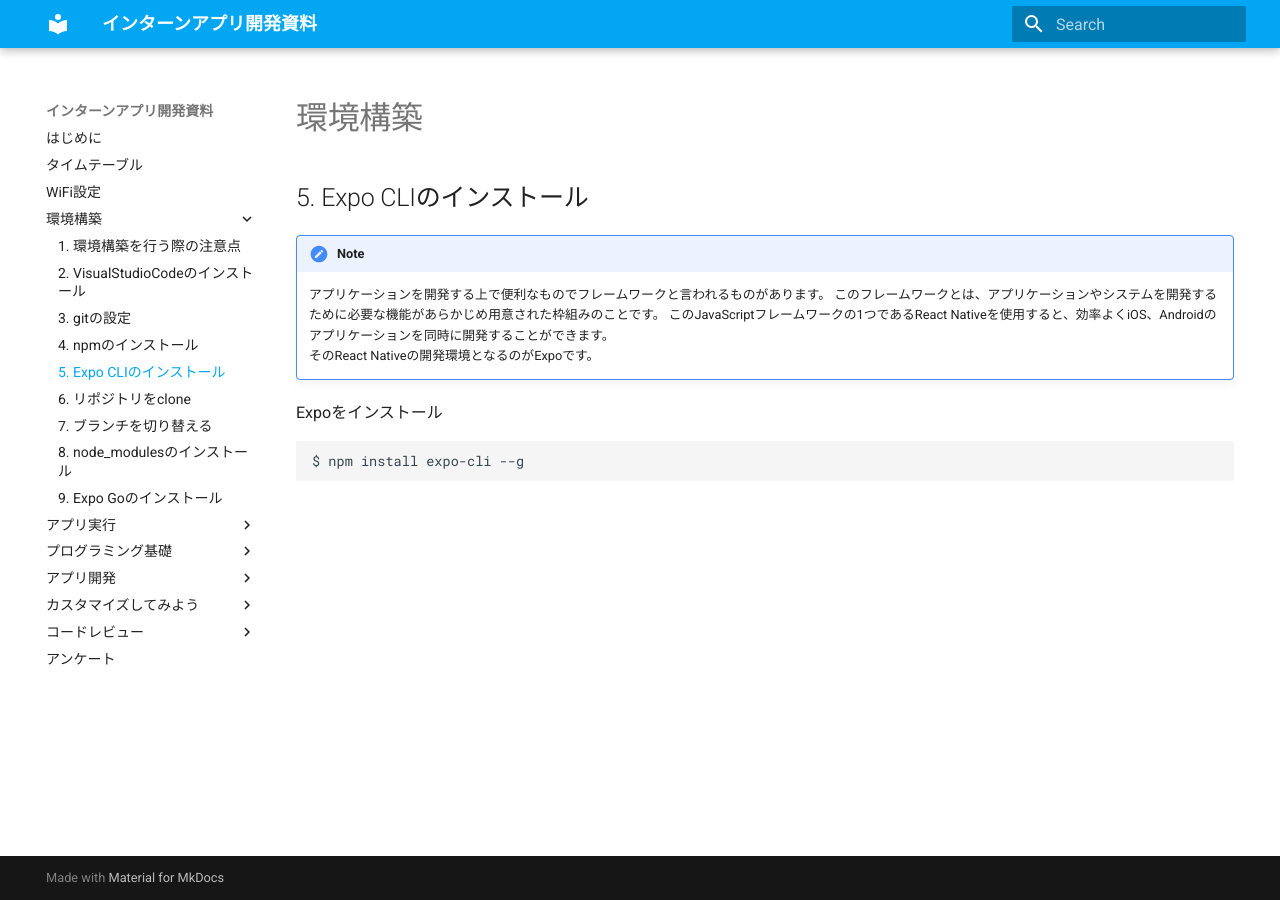
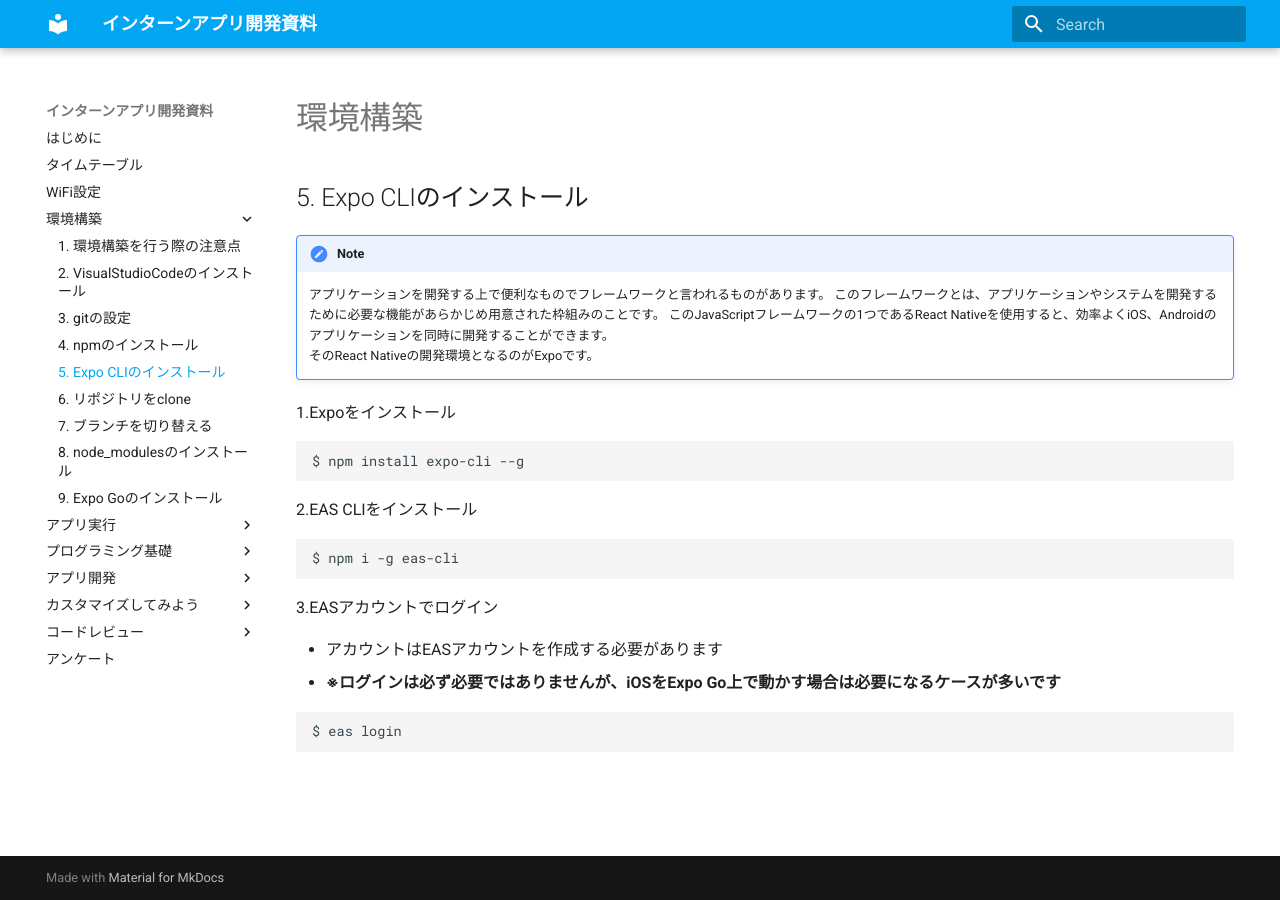
Before and after one commit to valuesoftware/internship-2023, an MkDocs documentation site: the page built from docs/pages/環境構築/environment_05.md, in a window 1280 px wide. Built offline with MkDocs 1.6.1 and Material for MkDocs 9.7.7, drawn with Linux system fonts in a browser that asks for light colours; nearby versions of some CDN libraries.

````diff
--- a/docs/pages/環境構築/environment_05.md
+++ b/docs/pages/環境構築/environment_05.md
@@ -13,8 +13,23 @@
     そのReact Nativeの開発環境となるのがExpoです。
 
 
-Expoをインストール
+1.Expoをインストール
 
 ```
 $ npm install expo-cli --g
 ```
+
+2.EAS CLIをインストール
+
+```
+$ npm i -g eas-cli
+```
+
+3.EASアカウントでログイン
+
+  - アカウントはEASアカウントを作成する必要があります
+  - **※ログインは必ず必要ではありませんが、iOSをExpo Go上で動かす場合は必要になるケースが多いです**
+
+```
+$ eas login
+```
````
Also changed, not shown: docs/pages/アプリ実行/appExecution_02.md (+7 -2 lines), docs/pages/環境構築/environment_04.md (+32 -1 lines), docs/pages/環境構築/environment_07.md (+2 -2 lines), docs/images/環境構築/windows/nvm_001.png (added).
